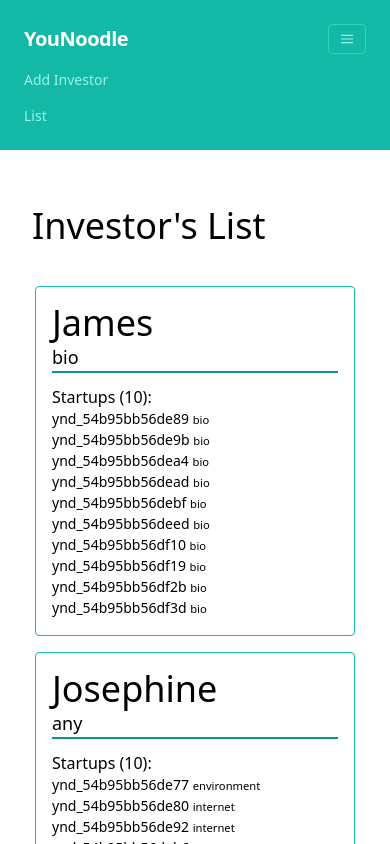
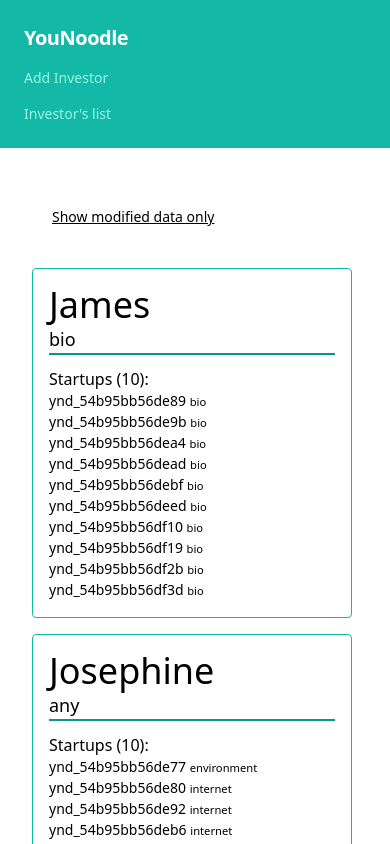
Before and after one commit to AlanVHz/younoodle, a React (Create React App) app: page /investors in a window 390 px wide. Shown: the top 844 px of the page. Built offline with nearby package versions, Linux system fonts and the light colour scheme.

Commit message:
UI Fixes and new modified list to show in /investors

```diff
--- a/src/components/navbar/Navbar.tsx
+++ b/src/components/navbar/Navbar.tsx
@@ -5,18 +5,6 @@
     <nav className='flex items-center justify-between flex-wrap bg-teal-500 p-6'>
       <div className='flex items-center flex-shrink-0 text-white mr-6'>
         <span className='font-semibold text-xl tracking-tight'>YouNoodle</span>
-      </div>
-      <div className='block lg:hidden'>
-        <button className='flex items-center px-3 py-2 border rounded text-teal-200 border-teal-400 hover:text-white hover:border-white'>
-          <svg
-            className='fill-current h-3 w-3'
-            viewBox='0 0 20 20'
-            xmlns='http://www.w3.org/2000/svg'
-          >
-            <title>Menu</title>
-            <path d='M0 3h20v2H0V3zm0 6h20v2H0V9zm0 6h20v2H0v-2z' />
-          </svg>
-        </button>
       </div>
 
       <div className='w-full block flex-grow lg:flex lg:items-center lg:w-auto'>
@@ -31,7 +19,7 @@
             href='/investors'
             className='block mt-4 lg:inline-block lg:mt-0 text-teal-200 hover:text-white mr-4'
           >
-            List
+            Investor's list
           </a>
         </div>
       </div>
--- a/src/pages/Investor.tsx
+++ b/src/pages/Investor.tsx
@@ -157,7 +157,7 @@
             {createMode ? (
               <div className='flex items-center justify-center md:w-3/3'>
                 <label
-                  htmlFor='country'
+                  htmlFor='industry'
                   className='text-gray-500 font-bold mb-1 pr-4'
                 >
                   Industry
@@ -199,7 +199,7 @@
               <tbody>
                 {investor?.startups?.map((startup: string[], index) => {
                   return (
-                    <tr key={startup[0]}>
+                    <tr className="border-b" key={startup[0]}>
                       <td className='py-2 px-4 text-sm'>{startup[0]}</td>
                       <td className='py-2 px-4 text-sm'>{startup[1]}</td>
                       <td className='py-2 px-4 text-sm text-red-700 cursor-pointer'>
--- a/src/pages/Investors.tsx
+++ b/src/pages/Investors.tsx
@@ -1,15 +1,18 @@
 import React, { useEffect, useState } from "react";
 import { fetchAndParseCSV } from "../utils/fetchAndParseCSV";
 import { useNavigate } from "react-router-dom";
-import {
-  InvestorProfile,
-} from "../types/investors.interface";
+import { InvestorProfile } from "../types/investors.interface";
 import { matchInvestorsWithStartups } from "../utils/investorsMatcher";
 import { ApiClient } from "../api/ApiClient";
-import { LocalStorageKeys } from "../types/storage.interface";
+import {
+  CommonStorageKeys,
+  LocalStorageKeys,
+  SessionStorageKeys,
+} from "../types/storage.interface";
 
 function Investors() {
   const [matches, setMatches] = useState<InvestorProfile[]>([]);
+  const [showAllDataToggle, setShowAllDataToggle] = useState(false);
   const navigate = useNavigate();
   const apiClient = new ApiClient();
 
@@ -23,15 +26,18 @@
 
       const result = matchInvestorsWithStartups(investorsData, startupData);
 
-      apiClient.setMatchedInvestorsStartupsData(result)
-      apiClient.setData(LocalStorageKeys.INVESTORS, JSON.stringify(investorsData));
+      apiClient.setMatchedInvestorsStartupsData(result);
+      apiClient.setData(
+        LocalStorageKeys.INVESTORS,
+        JSON.stringify(investorsData)
+      );
       apiClient.setData(LocalStorageKeys.STARTUPS, JSON.stringify(startupData));
 
-      console.log("fetchCsvData result: ", result)
-      setMatches(result)
+      console.log("fetchCsvData result: ", result);
+      setMatches(result);
     };
 
-    console.log("matchedData: ", matchedData)
+    console.log("matchedData: ", matchedData);
     matchedData.length > 1 ? setMatches(matchedData) : fetchCsvData();
   }, []);
 
@@ -40,29 +46,62 @@
     console.log("Investor clicked: ", item);
   };
 
+  const handleShowModifiedEvent = () => {
+    let parsedData: InvestorProfile[];
+    let storeData: string | null;
+
+    storeData = !showAllDataToggle
+      ? apiClient.getData(SessionStorageKeys.MODIFIED_INVESTORS)
+      : apiClient.getData(CommonStorageKeys.MATCHED_INVESTORS_STARTUPS);
+
+    parsedData = storeData && JSON.parse(storeData);
+    setMatches(parsedData);
+    setShowAllDataToggle(!showAllDataToggle);
+  };
+
   return (
     <div className='container py-4'>
-      <p className='text-4xl my-10'>Investor's List</p>
-      <ul className='flex flex-row flex-wrap gap-4 justify-around'>
-        { matches.map((item: InvestorProfile, index: number) => {
+      <div className='my-10'>
+        {showAllDataToggle ? (
+          <button
+            className='text-sm ml-5 underline'
+            onClick={handleShowModifiedEvent}
+          >
+            Show all data
+          </button>
+        ) : (
+          <button
+            className='text-sm ml-5 underline'
+            onClick={handleShowModifiedEvent}
+          >
+            Show modified data only
+          </button>
+        )}
+      </div>
+      <ul className='flex flex-row flex-wrap gap-4 justify-start'>
+        {matches && matches.map((item: InvestorProfile) => {
           return (
             <li
               onClick={() => handleInvestorEvent(item)}
               className='min-w-80 lg:basis-1/5 md:basis-1/3 sm:basis-1/2 border cursor-pointer rounded border-teal-500 p-4 hover:shadow-lg hover:border-teal-600'
               key={item.id}
             >
-              <p className="text-4xl">
-                {item.name}
-              </p>
-              <p className="text-lg border-b-2 border-teal-600">
+              <p className='text-4xl'>{item.name}</p>
+              <p className='text-lg border-b-2 border-teal-600'>
                 {item.industry}
               </p>
-              <div className="pt-3">
+              <div className='pt-3'>
                 <p>Startups ({item.startups?.length}): </p>
                 <ul>
-                  { item.startups?.map((startup: string[]) => {
-                    return <li key={startup[0]}><p className="text-sm">{startup[0]}  <small>{startup[1]}</small></p></li>
-                  }) }
+                  {item.startups?.map((startup: string[]) => {
+                    return (
+                      <li key={startup[0]}>
+                        <p className='text-sm'>
+                          {startup[0]} <small>{startup[1]}</small>
+                        </p>
+                      </li>
+                    );
+                  })}
                 </ul>
               </div>
             </li>
```
